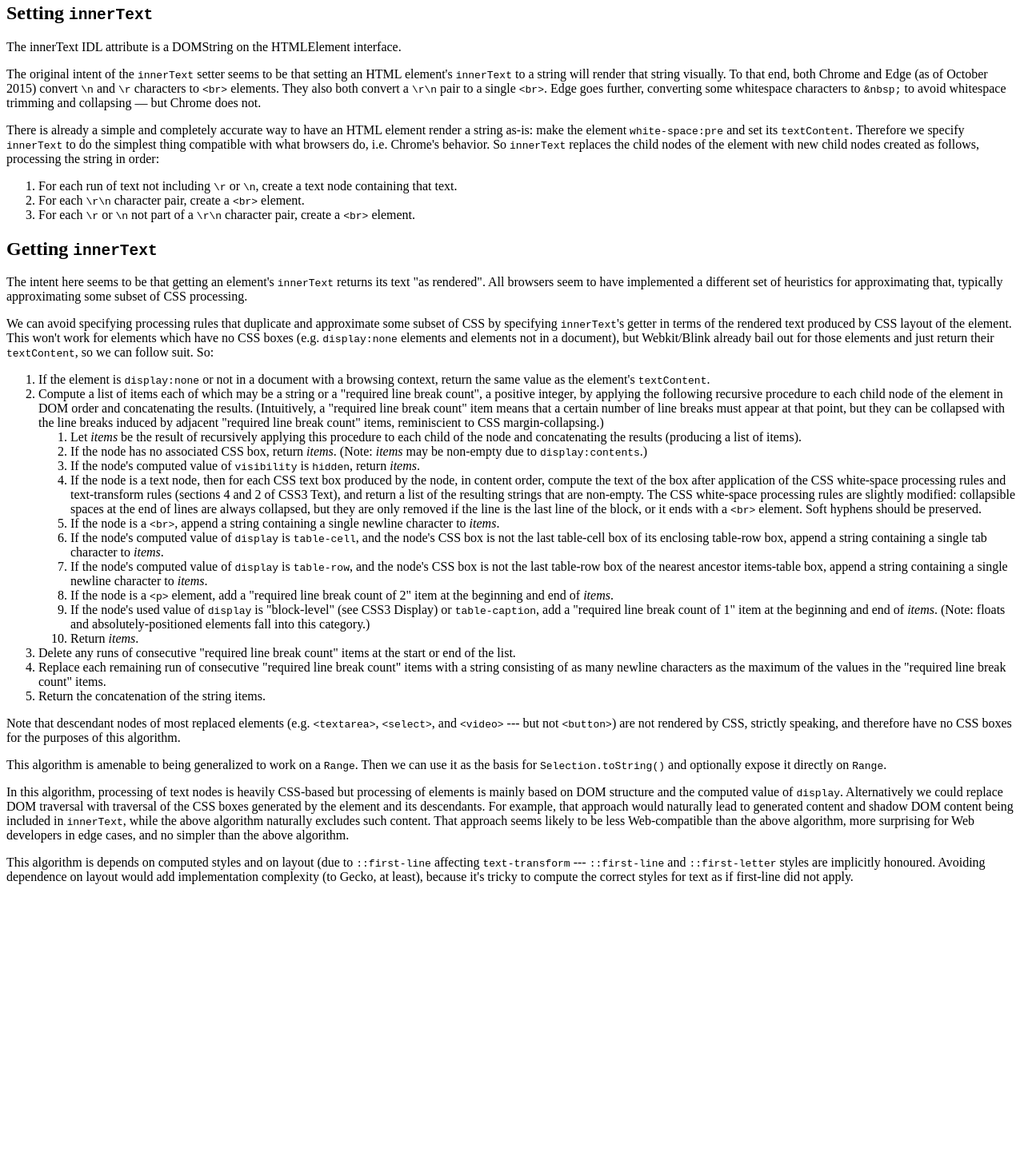
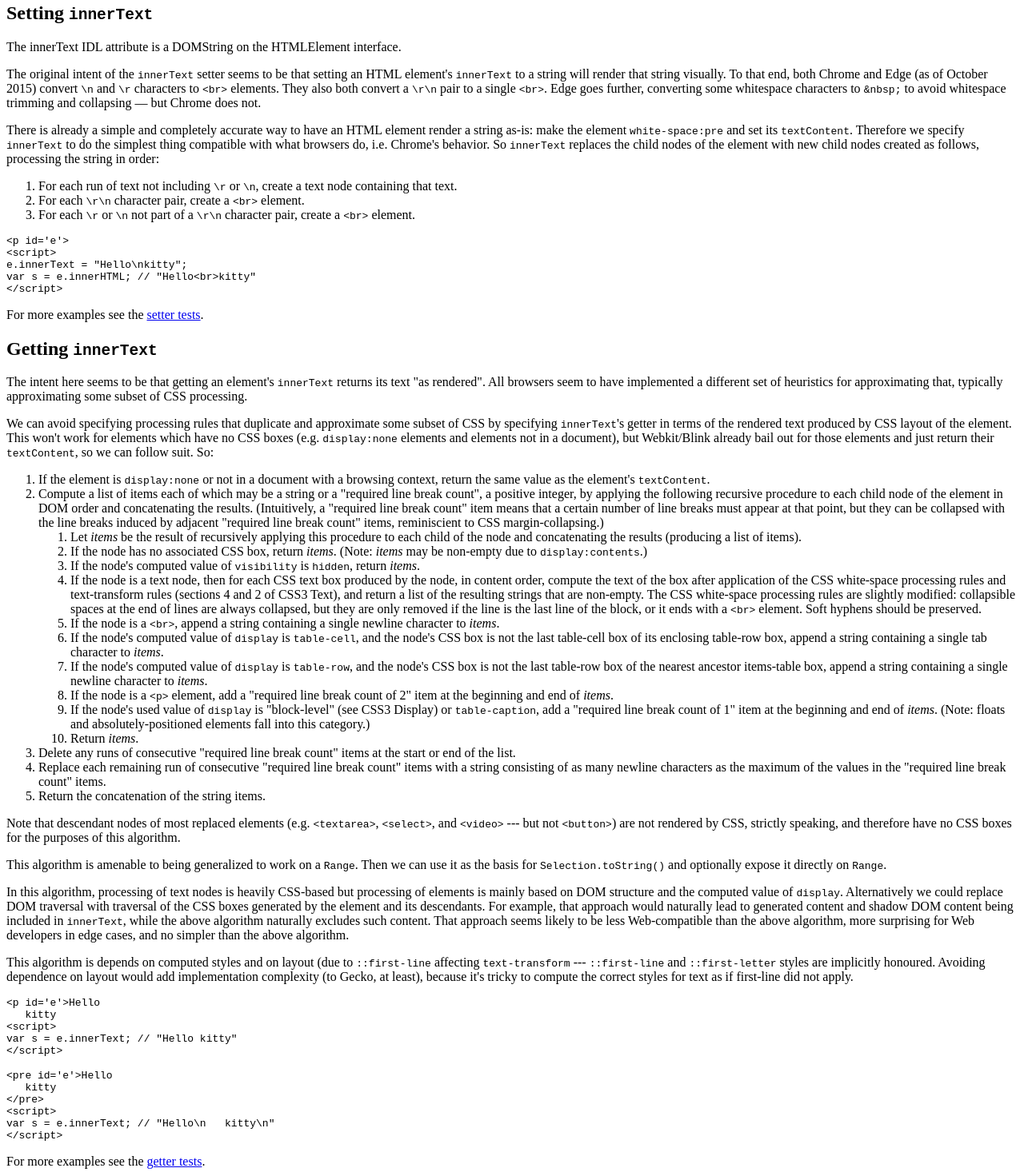
Before and after one commit to rocallahan/innerText-spec, a plain HTML site: page index.html in a window 1280 px wide. Shown: the part 276-1742 px from the top of the page at 80% size. Before the commit the page ends 1398 px from the top, so only its background shows below. Drawn offline with Linux system fonts and the light colour scheme.

Commit message:
Move test files into tests directory and add some examples to the spec.

```diff
--- a/index.html
+++ b/index.html
@@ -88,6 +88,12 @@
         <li>For each <code>\r</code> or <code>\n</code> not part of a <code>\r\n</code> character pair, create a <code>&lt;br&gt;</code> element.
         </ol>
       </p>
+      <p><pre class="example highlight">&lt;p id='e'&gt;
+&lt;script&gt;
+e.innerText = "Hello\nkitty";
+var s = e.innerHTML; // "Hello&lt;br&gt;kitty"
+&lt;/script&gt;</pre>
+      <p>For more examples see the <a href="setter-tests.html">setter tests</a>.
     </section>
     <section dfn-for="innerText">
       <h2>Getting <code>innerText</code></h2>
@@ -169,6 +175,18 @@
       styles are implicitly honoured. Avoiding dependence on layout would add implementation
       complexity (to Gecko, at least), because it's tricky to compute the correct styles
       for text as if first-line did not apply.
+      <p><pre class="example highlight">&lt;p id='e'&gt;Hello
+   kitty
+&lt;script&gt;
+var s = e.innerText; // "Hello kitty"
+&lt;/script&gt;</pre>
+      <p><pre class="example highlight">&lt;pre id='e'&gt;Hello
+   kitty
+&lt;/pre&gt;
+&lt;script&gt;
+var s = e.innerText; // "Hello\n   kitty\n"
+&lt;/script&gt;</pre>
+      <p>For more examples see the <a href="getter-tests.html">getter tests</a>.
     </section>
   </body>
 </html>
```
Also changed, not shown: getter-tests.html (+1 -1 lines), setter-tests.html (+1 -1 lines), tests/getter-tests.js (renamed from getter-tests.js), tests/getter.html (renamed from getter.html), tests/setter-tests.js (renamed from setter-tests.js), tests/setter.html (renamed from setter.html), 1 other file.
